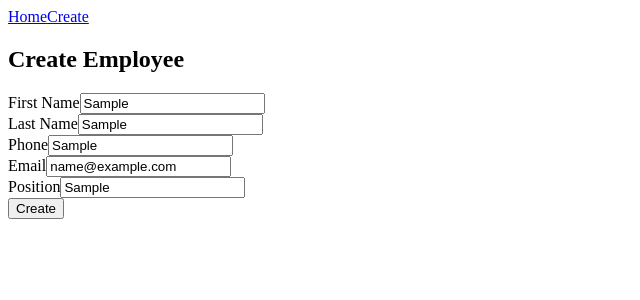
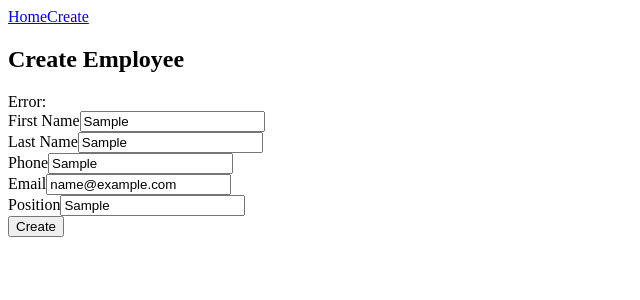
Before and after one commit to pedrohgarbim/Employee-Management-System-ANGULAR, an Angular app: page /create in a window 1280 px wide. Both pictures are taken after typing "Sample", "Sample", "Sample", "name@example.com", "Sample" into the empty fields and a click on the button "Create". Shown: the top 300 px of the page, without its empty margins (0-640 px from the left). Built offline with nearby package versions, Linux system fonts and the light colour scheme; no server answers.

Commit message:
conditional msgs

```diff
--- a/src/app/employee-form/employee-form.component.html
+++ b/src/app/employee-form/employee-form.component.html
@@ -1,4 +1,8 @@
 <h2>Create Employee</h2>
+
+<div *ngIf="errorMessage !='' ">
+  {{errorMessage}}
+</div>
 
 <form (ngSubmit)="onSubmit()">
 
--- a/src/app/employee-form/employee-form.component.ts
+++ b/src/app/employee-form/employee-form.component.ts
@@ -1,11 +1,14 @@
 import { Component } from '@angular/core';
 import { FormsModule } from '@angular/forms';
 import { Employee } from '../../models/employee';
+import { EmployeeService } from '../employee.service';
+import { Router } from '@angular/router';
+import { CommonModule } from '@angular/common';
 
 @Component({
   selector: 'app-employee-form',
   standalone: true,
-  imports: [FormsModule],
+  imports: [FormsModule, CommonModule],
   templateUrl: './employee-form.component.html',
   styleUrl: './employee-form.component.css'
 })
@@ -20,10 +23,21 @@ export class EmployeeFormComponent {
     position: ''
   }
 
+  errorMessage: string = ""
+
+  constructor(private employeeService: EmployeeService, private router: Router) { }
+
   onSubmit(): void {
-    console.log(this.employee)
+    this.employeeService.createEmployee(this.employee)
+      .subscribe({
+        next: (response) => {
+          this.router.navigate(['/'])
 
-    //logic to create a new employee
+        }, error: (err) => {
+          console.error(err)
+          this.errorMessage = 'Error:'
+        }
+      })
   }
 
 }
--- a/src/app/employee.service.ts
+++ b/src/app/employee.service.ts
@@ -1,8 +1,8 @@
+import { Employee } from './../models/employee';
 import { HttpClient } from '@angular/common/http';
 import { Injectable } from '@angular/core';
 import { environment } from '../environments/environments';
 import { Observable } from 'rxjs';
-import { Employee } from '../models/employee';
 
 
 @Injectable({
@@ -17,4 +17,8 @@ export class EmployeeService {
   getEmployees(): Observable<Employee[]> {
     return this.http.get<Employee[]>(this.apiUrl);
   }
+
+  createEmployee(employee: Employee): Observable<Employee> {
+    return this.http.post<Employee>(this.apiUrl, employee)
+  }
 }
```
